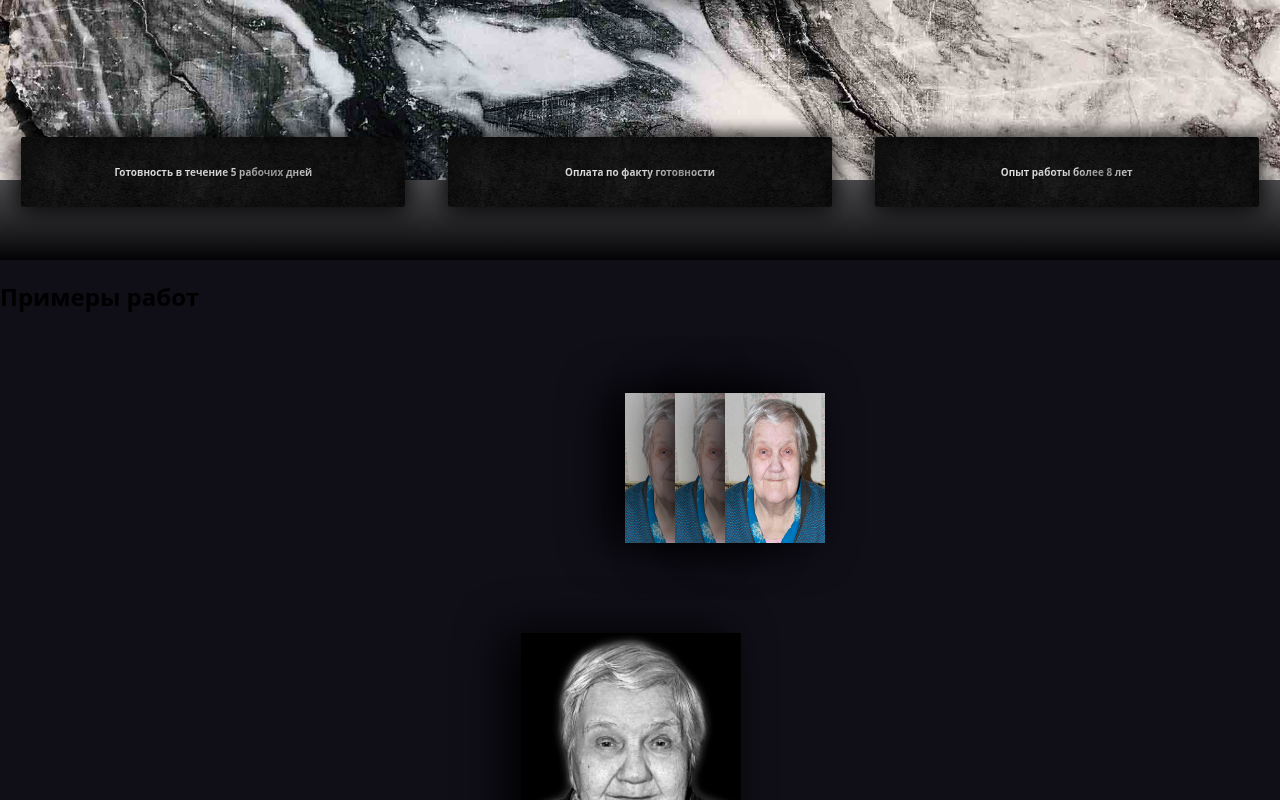
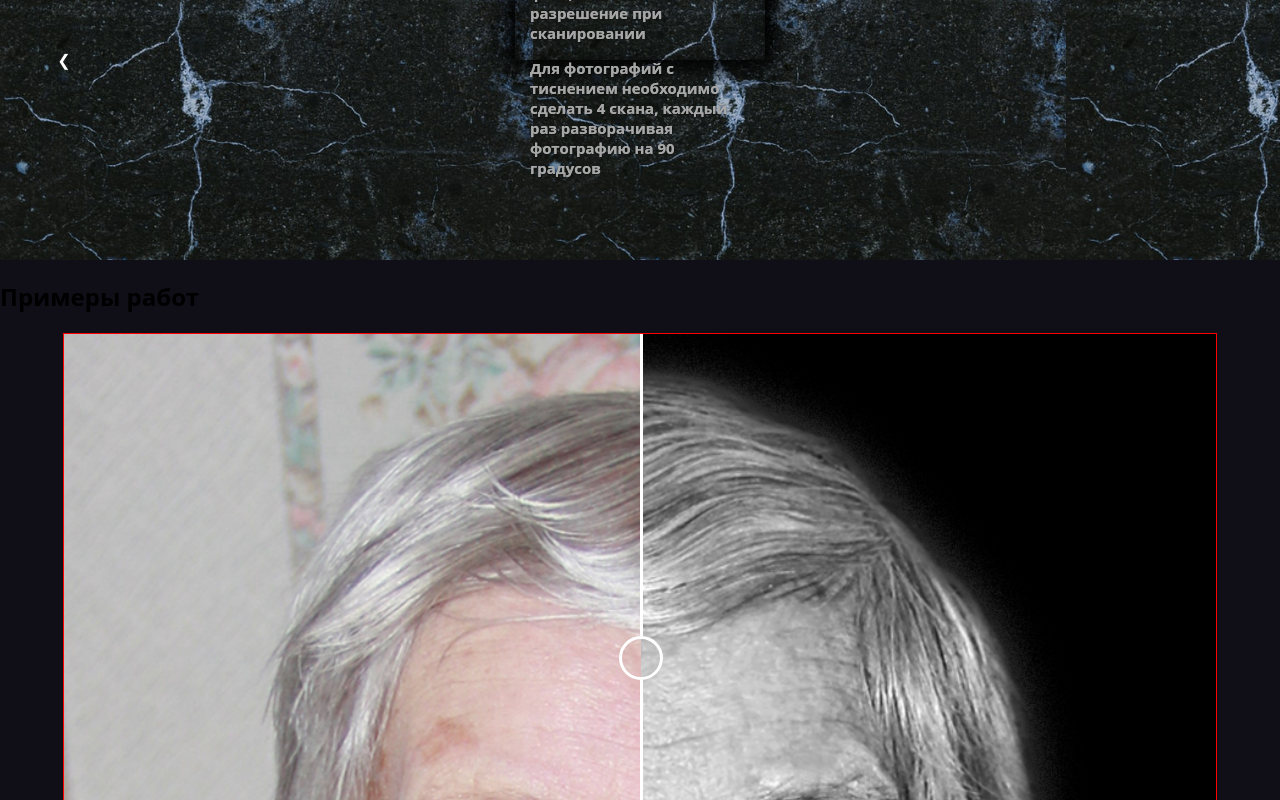
Before and after one commit to romansuvorkov/retush_new, a React (Create React App) app: page / in a window 1280 px wide. Shown: the part 540-1340 px from the top of the page. Built offline with nearby package versions, Linux system fonts and the light colour scheme; grey boxes are pictures that could not be loaded.

Commit message:
transition to examples added

```diff
--- a/src/App.css
+++ b/src/App.css
@@ -411,7 +411,7 @@ body {
   border-radius: 1000px;
   z-index: 40;
   cursor: pointer;
-
+  transition: all 0.2s ease-out;
 }
 
 .ex_show_interface::before {
@@ -441,3 +441,22 @@ body {
   position: absolute;
   z-index: 30;
 }
+
+.example_back {
+  position: relative;
+  width: 90%;
+  height: 90%;
+  overflow: hidden;
+  border: 1px solid red;
+  margin-left: auto;
+  margin-right: auto;
+}
+
+.example_front {
+  position: absolute;
+  width: 100%;
+  overflow: hidden;
+  top: 0;
+  left: 0;
+  transition: all 0.2s ease-out;
+}
--- a/src/App.js
+++ b/src/App.js
@@ -9,9 +9,9 @@ import './App.css';
 function App() {
   return (
     <>
-      <Header />
-      <InfoCards />
-      <Slider />
+      {/* <Header /> */}
+      {/* <InfoCards /> */}
+      {/* <Slider /> */}
       <HowTo />
       <Examples />
     </>
--- /dev/null
+++ b/src/components/ExampleImageNew.jsx
@@ -0,0 +1,88 @@
+import React, { useRef, useState, useEffect } from 'react';
+import example1b from '../img/example1b.jpg';
+import example1a from '../img/example1a.jpg';
+import useSizeFunction from '../functions/useSizeFunction';
+
+function ExampleImage() {
+
+    // useEffect(() => {
+        // const componentRef = useRef();
+        // const { width, height } = useSizeFunction(componentRef);
+        // const [clipset, setClip] = useState(width);
+        // const [interfacePosition, setInterfacePosition] = useState("50%");
+    // })
+
+    const componentRef = useRef();
+    const { width, height, center } = useSizeFunction(componentRef);
+    const [interfacePosition, setInterfacePosition] = useState(false);
+    const [activeMoving, setActiveMoving] = useState(false);
+    const [clipWidth, setClipWidth] = useState(false);
+
+    const handleTouchStart = (e) => {
+        console.log(e.touches[0].clientX);
+        // e.preventDefault();
+        setActiveMoving(true);
+    }
+
+
+    const handleTouchEnd = (e) => {
+        // e.preventDefault();
+        setActiveMoving(false);
+    }
+
+    const handleTouchMove = (e) => {
+        if(activeMoving) {
+            // e.preventDefault();
+            const rect = componentRef.current.getBoundingClientRect();
+            const cursorPosition = e.touches[0].clientX - rect.left;
+            // center = cursorPosition;
+            if (cursorPosition < 1) {
+                setInterfacePosition(0);
+            } else if (cursorPosition > width) {
+                setInterfacePosition(`${width}`);
+            } else {
+                setInterfacePosition(cursorPosition);
+            }
+            console.log(cursorPosition);
+            setClipWidth(cursorPosition);
+            // console.log(`left pos: ${clipWidth}`);
+        }
+    }
+
+    // const handleMove = (e) => {
+    //     if(activeMoving) {
+    //         e.preventDefault();
+    //         const rect = componentRef.current.getBoundingClientRect();
+    //         const cursorPosition = e.clientX - rect.left;
+    //         // center = cursorPosition;
+    //         setInterfacePosition(`${cursorPosition}`);
+    //         setClipWidth(cursorPosition);
+    //         // console.log(`left pos: ${clipWidth}`);
+    //     }
+    // }
+
+    // const handleMouseDown = (e) => {
+    //     e.preventDefault();
+    //     setActiveMoving(true);
+    // }
+
+    // const handleMouseUp = (e) => {
+    //     e.preventDefault();
+    //     setActiveMoving(false);
+    // }
+
+        return (
+            <div className="example_back" onTouchEnd={handleTouchEnd} onTouchMove={handleTouchMove} ref={componentRef}>
+                <img src={example1a} className="example_img1 before_img" alt="Пример до" style={{width: `${width}px`}}/>
+                <div className="example_front" style={clipWidth === false ? {width: `${width/2}px`} : {width: `${clipWidth}px`}}>
+                <img src={example1b} className="example_img1 after_img" alt="Пример после" style={{width: `${width}px`}}/>
+                </div>
+                <div className="ex_show_interface" onTouchStart={handleTouchStart}  style={interfacePosition === false ? { left: `${width/2}px`} : { left: `${interfacePosition}px`}}>
+                    <span className="left_arrow"></span>
+                    <span className="right_arrow"></span>
+                </div>
+            </div>
+        )
+
+}
+export default ExampleImage;
--- a/src/components/Examples.jsx
+++ b/src/components/Examples.jsx
@@ -2,6 +2,7 @@ import React, { useState, useEffect } from 'react';
 import example1b from '../img/example1b.jpg';
 import example1a from '../img/example1a.jpg';
 import ExampleImage from './ExampleImage';
+import ExampleImageNew from './ExampleImageNew';
 
 function Examples() {
 
@@ -48,7 +49,7 @@ function Examples() {
                     <span className="right_arrow"></span>
                 </div>
             </div> */}
-            <ExampleImage />
+            <ExampleImageNew />
         </div>
     </div>
 
```
